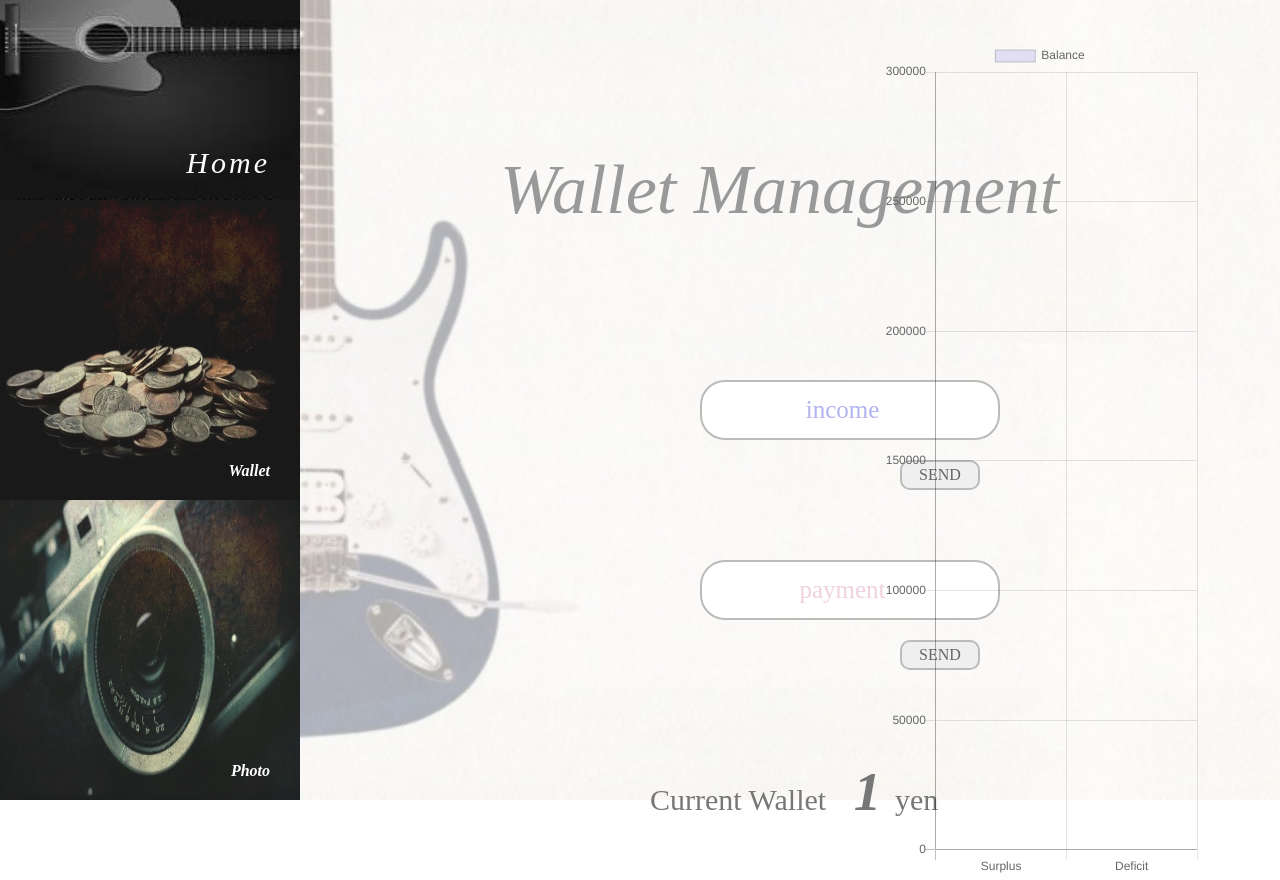
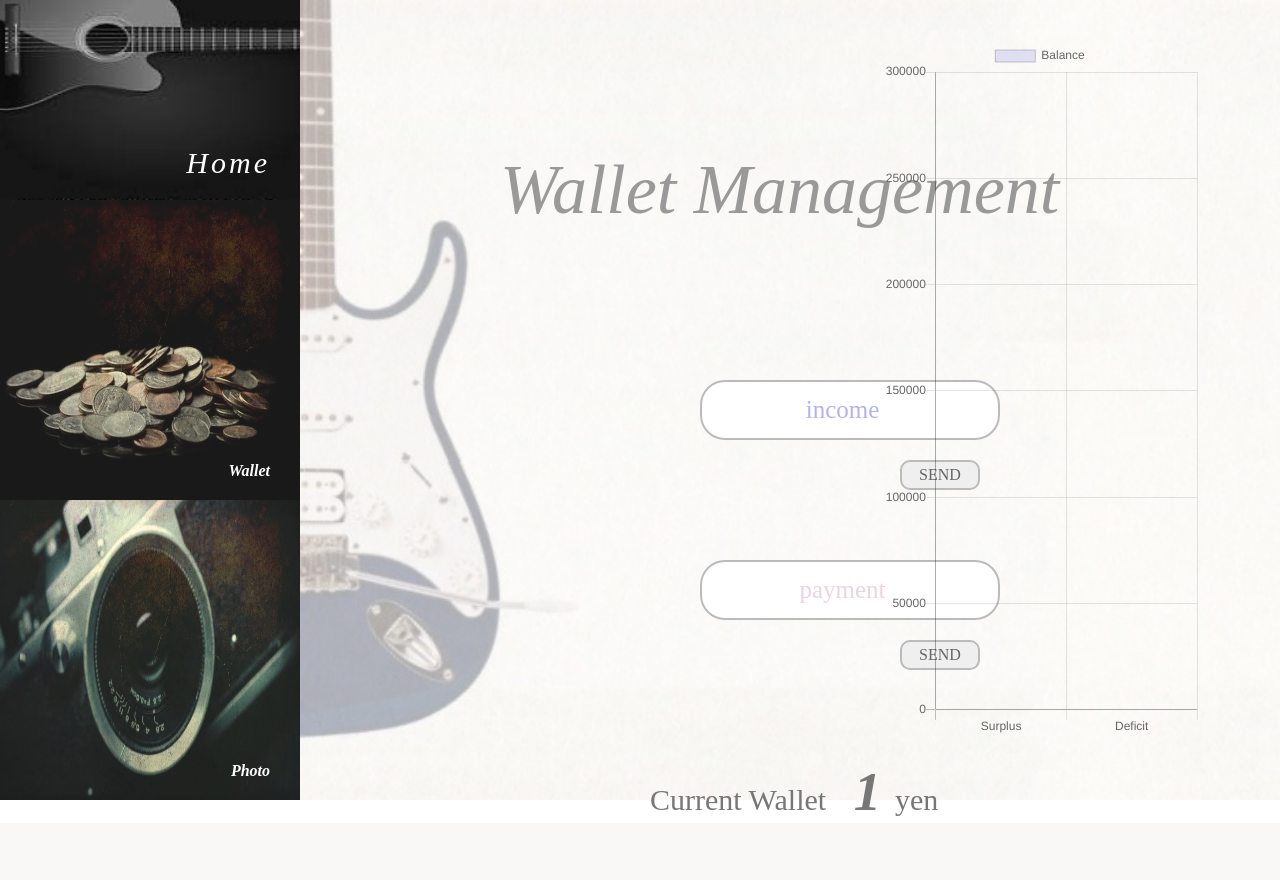
Before and after one commit to tsutomu3011/band-management_django, a Django app: page /wallet in a window 1280 px wide. After the commit the page ends 816 px from the top, so only its background shows below. Run offline with Django 3.2, Linux system fonts and the light colour scheme; tables that the repository leaves empty hold one stand-in row (values such as "Sample post"); some libraries are stand-ins or nearby versions.

Commit message:
barchartの修正

```diff
--- a/top/templates/top/wallet.html
+++ b/top/templates/top/wallet.html
@@ -32,7 +32,7 @@
       </p>
     </div>
     <div class="wallet__graph">
-      <canvas id="myChart" width="640" height="1680" style="display: block; height: 840px; width: 320px;" class="chartjs-render-monitor"></canvas>
+      <canvas id="myChart" width="640" height="1400" style="display: block; height: 840px; width: 320px;" class="chartjs-render-monitor"></canvas>
       <script type="text/javascript">
         var ctx = document.getElementById("myChart").getContext('2d');
         var myChart = new Chart(ctx, {
```
